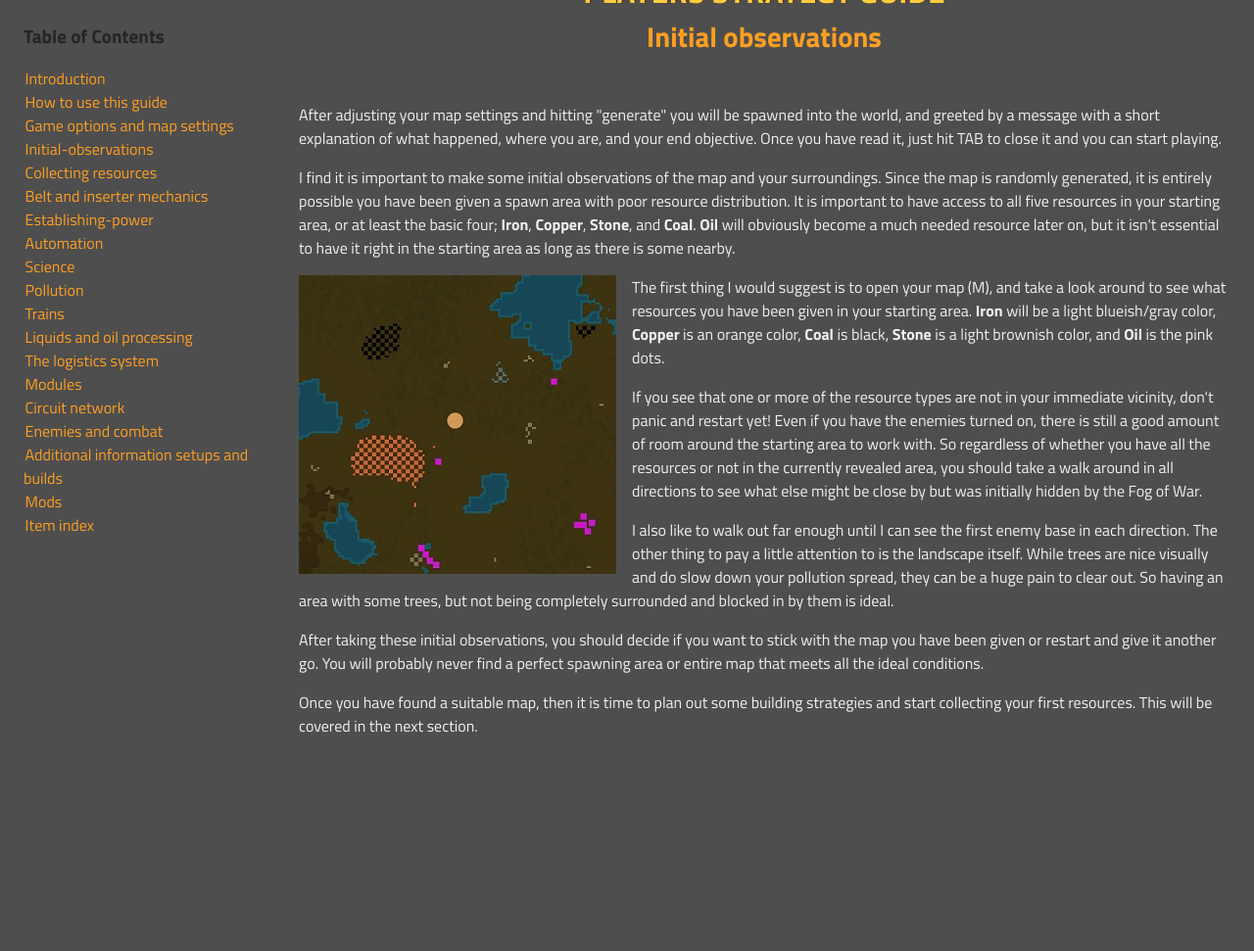
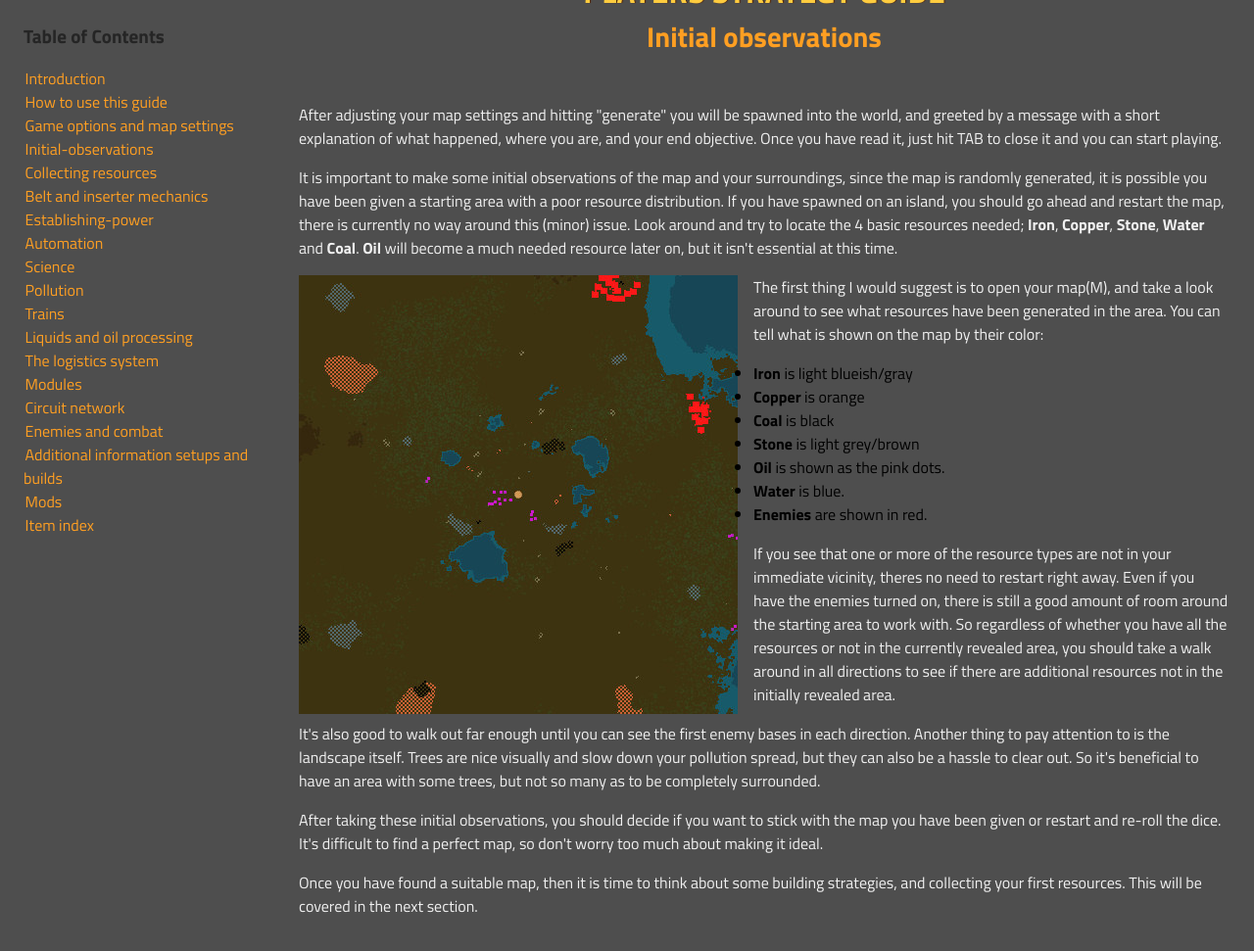
Before and after one commit to zerg960/factorio-guide, a Jekyll site: the page built from 03-initial-observations.html, in a window 1280 px wide and 1172 px high, cut to the strip 119-1090 px from the top of the window. Shown: the whole strip at 98% size. Built offline with Jekyll 4.4.1, drawn with Linux system fonts in a browser that asks for light colours.

Commit message:
Page revision + new image showing greater initial revealed area

```diff
--- a/03-initial-observations.html
+++ b/03-initial-observations.html
@@ -4,17 +4,28 @@ title: Initial observations
 ---
 
 <p>After adjusting your map settings and hitting "generate" you will be spawned into the world, and greeted by a message with a short explanation of what happened, where you are, and your end objective. Once you have read it, just hit TAB to close it and you can start playing.</p>
-<p>I find it is important to make some initial observations of the map and your surroundings. Since the map is randomly generated, it is entirely possible you have been given a spawn area with poor resource distribution. It is important to have access to all five resources in your starting area, or at least the basic four; <strong>Iron</strong>, <strong>Copper</strong>, <strong>Stone</strong>, and <strong>Coal</strong>. <strong>Oil</strong> will obviously become a much needed resource later on, but it isn't essential to have it right in the starting area as long as there is some nearby.</p>
 
-<div class="cont-left"><img src="img/2.jpg" width="324" height="305" alt="map" longdesc="img/2.jpg" /></div>
+<p>It is important to make some initial observations of the map and your surroundings, since the map is randomly generated, it is possible you have been given a starting area with a poor resource distribution. If you have spawned on an island, you should go ahead and restart the map, there is currently no way around this (minor) issue. Look around and try to locate the 4 basic resources needed; <strong>Iron</strong>, <strong>Copper</strong>, <strong>Stone</strong>, <strong>Water</strong> and <strong>Coal</strong>. <strong>Oil</strong> will become a much needed resource later on, but it isn't essential at this time.</p>
 
-<p>The first thing I would suggest is to open your map (M), and take a look around to see what resources you have been given in your starting area. <strong>Iron</strong> will be a light blueish/gray color, <strong>Copper</strong> is an orange color, <strong>Coal</strong> is black, <strong>Stone</strong> is a light brownish color, and <strong>Oil</strong> is the pink dots.</p>
+<div class="cont-left"><img src="img/2.jpg" width="448" height="448" alt="map" longdesc="img/2.jpg" /></div>
 
-<p>If you see that one or more of the resource types are not in your immediate vicinity, don't panic and restart yet! Even if you have the enemies turned on, there is still a good amount of room around the starting area to work with. So regardless of whether you have all the resources or not in the currently revealed area, you should take a walk around in all directions to see what else might be close by but was initially hidden by the Fog of War.</p>
+<p>The first thing I would suggest is to open your map(M), and take a look around to see what resources have been generated in the area. You can tell what is shown on the map by their color:
 
-<p>I also like to walk out far enough until I can see the first enemy base in each direction. The other thing to pay a little attention to is the landscape itself. While trees are nice visually and do slow down your pollution spread, they can be a huge pain to clear out. So having an area with some trees, but not being completely surrounded and blocked in by them is ideal.</p>
+<ul>
+<li> <strong>Iron</strong> is light blueish/gray
+<li> <strong>Copper</strong> is orange
+<li> <strong>Coal</strong> is black
+<li> <strong>Stone</strong> is light grey/brown
+<li> <strong>Oil</strong> is shown as the pink dots.
+<li> <strong>Water</strong> is blue.
+<li> <strong>Enemies</strong> are shown in red.
+</ul>
+</p>
+<p>If you see that one or more of the resource types are not in your immediate vicinity, theres no need to restart right away. Even if you have the enemies turned on, there is still a good amount of room around the starting area to work with. So regardless of whether you have all the resources or not in the currently revealed area, you should take a walk around in all directions to see if there are additional resources not in the initially revealed area.</p>
+
+<p>It's also good to walk out far enough until you can see the first enemy bases in each direction. Another thing to pay attention to is the landscape itself. Trees are nice visually and slow down your pollution spread, but they can also be a hassle to clear out. So it's beneficial to have an area with some trees, but not so many as to be completely surrounded.</p>
 
 
-<p>After taking these initial observations, you should decide if you want to stick with the map you have been given or restart and give it another go. You will probably never find a perfect spawning area or entire map that meets all the ideal conditions.</p>
+<p>After taking these initial observations, you should decide if you want to stick with the map you have been given or restart and re-roll the dice. It's difficult to find a perfect map, so don't worry too much about making it ideal.</p>
 
-<p>Once you have found a suitable map, then it is time to plan out some building strategies and start collecting your first resources. This will be covered in the next section.</p>
+<p>Once you have found a suitable map, then it is time to think about some building strategies, and collecting your first resources. This will be covered in the next section.</p>
```
Also changed, not shown: img/2.jpg.
